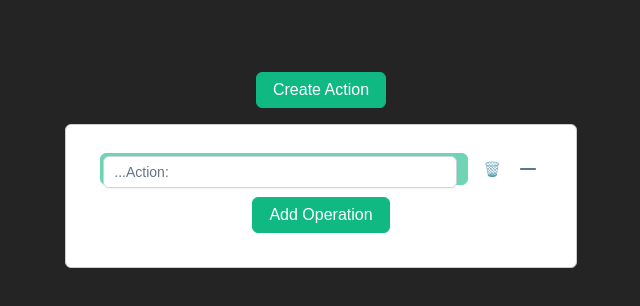
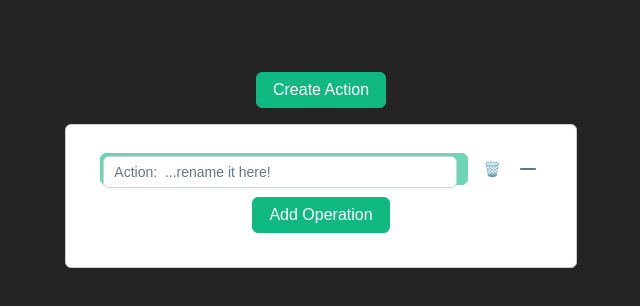
Before and after one commit to c2727c/prototypercounter, a Vue app: page / in a window 1280 px wide. Both pictures are taken after a click on the button "Create Action". Shown: the top 306 px of the page, without its empty margins (7-647 px from the left). Built offline with nearby package versions, Linux system fonts and the light colour scheme; a web font is replaced by a local one.

Commit message:
minor update

```diff
--- a/src/components/DoPanel.vue
+++ b/src/components/DoPanel.vue
@@ -9,7 +9,7 @@
                 id="operationname"
                 size="small"
                 v-model="newName"
-                :placeholder="`...${props.doableName}`" />
+                :placeholder="`${props.doableName} ...rename it here!`" />
             <Button
             style="width:100%;"
             size="small"
```
Also changed, not shown: src/components/OperationCard.vue (line endings or trailing spaces).
